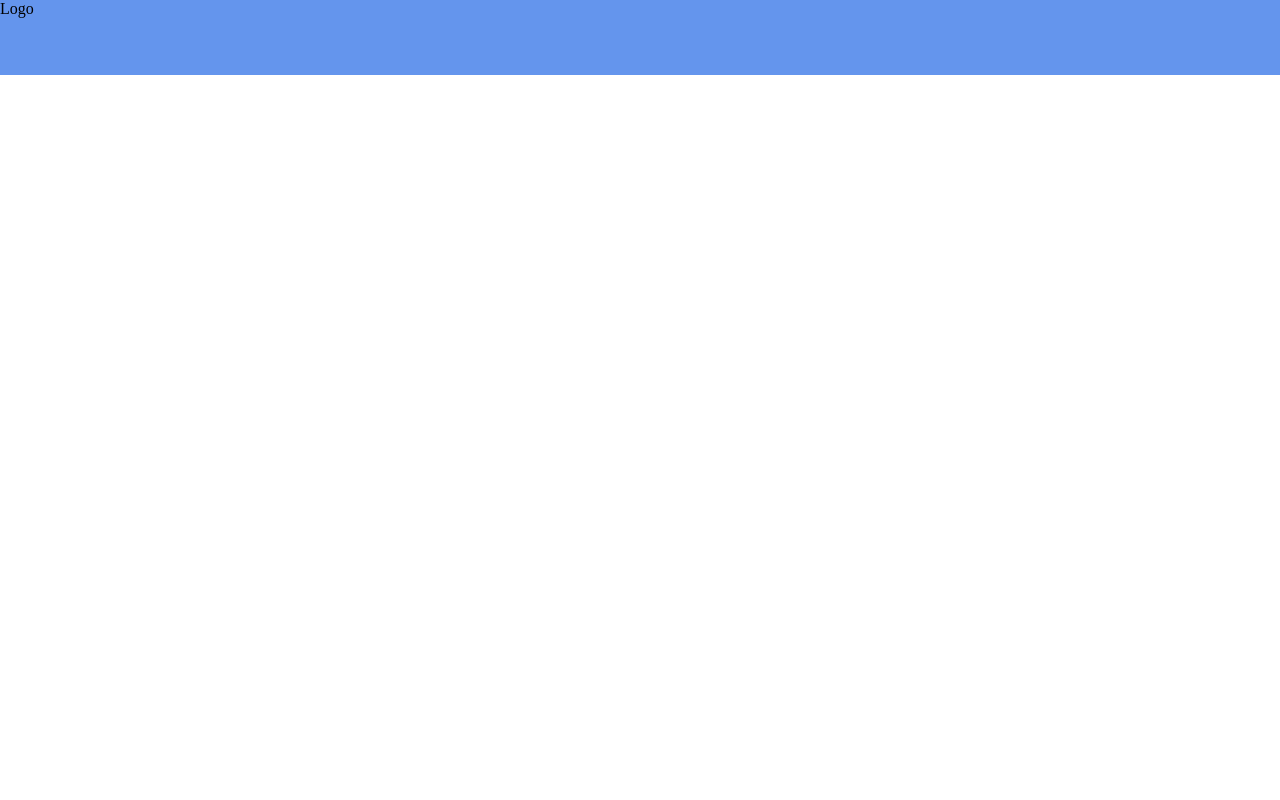
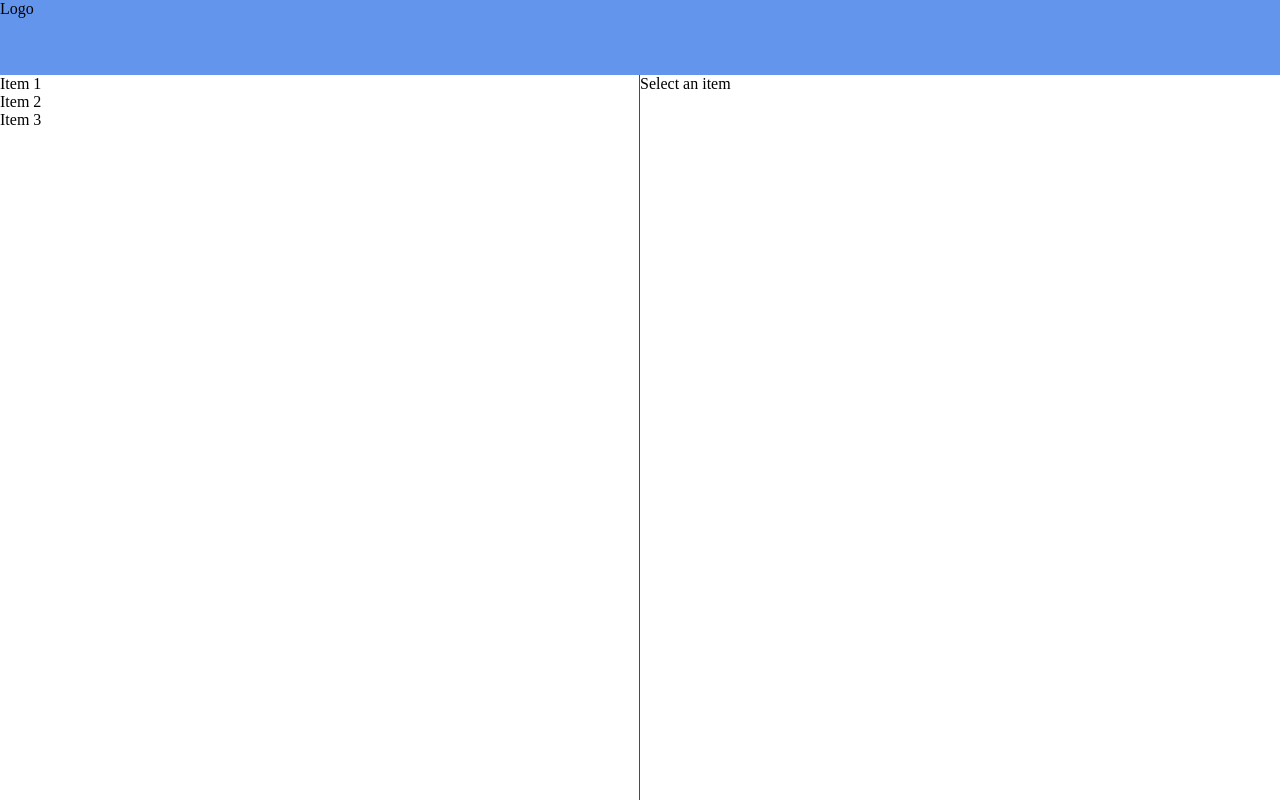
Before and after one commit to russell-michael/rm-todo, a website: page public/index.html in a window 1280 px wide. Drawn offline with nearby package versions, Linux system fonts and the light colour scheme; some packages are replaced by stand-ins of ours.

Commit message:
Created todo list and detail directive basics

```diff
--- a/public/app.js
+++ b/public/app.js
@@ -5,7 +5,7 @@ angular.module('app', ['ui.router'])
   $stateProvider
 
   .state('list', {
-    url: '/list',
+    url: '/',
     templateUrl: 'list/list.html'
 
   })
--- a/public/directives/mainHeader/mainHeaderDirective.js
+++ b/public/directives/mainHeader/mainHeaderDirective.js
@@ -1,6 +1,7 @@
 angular.module('app').directive('mainHeader', function() {
 
     return {
-        templateUrl: './directives/mainHeader/mainHeaderTemplate.html'
+        templateUrl: './directives/mainHeader/mainHeaderTemplate.html',
+        replace: true
     }
 });
--- /dev/null
+++ b/public/directives/todoDetail/todoDetailDirective.js
@@ -0,0 +1,12 @@
+angular.module('app').directive('todoDetail', function() {
+
+    return {
+        templateUrl: './directives/todoDetail/todoDetailTemplate.html',
+        controller: function($scope) {
+
+        },
+        scope: {
+
+        }
+    }
+});
--- /dev/null
+++ b/public/directives/todoDetail/todoDetailTemplate.html
@@ -0,0 +1,3 @@
+<div>
+    Select an item
+</div>
--- /dev/null
+++ b/public/directives/todoList/todoListDirective.js
@@ -0,0 +1,12 @@
+angular.module('app').directive('todoList', function() {
+
+    return {
+        templateUrl: './directives/todoList/todoListTemplate.html',
+        controller: function($scope) {
+
+        },
+        scope: {
+
+        }
+    }
+});
--- /dev/null
+++ b/public/directives/todoList/todoListTemplate.html
@@ -0,0 +1,11 @@
+<div>
+    <div>
+        Item 1
+    </div>
+    <div>
+        Item 2
+    </div>
+    <div>
+        Item 3
+    </div>
+</div>
--- a/public/globalStyles/mainStyles.css
+++ b/public/globalStyles/mainStyles.css
@@ -5,4 +5,6 @@
 html, body {
     margin: 0;
     padding: 0;
+    height: 100%;
+    width: 100%;
 }
--- a/public/index.html
+++ b/public/index.html
@@ -7,6 +7,7 @@
     <meta http-equiv="X-UA-Compatible" content="ie=edge">
     <title>Todo</title>
     <link rel="stylesheet" href="./globalStyles/mainStyles.css">
+    <link rel="stylesheet" href="./list/list.css">
     <link rel="stylesheet" href="./directives/mainHeader/mainHeaderStyles.css">
 </head>
 <body>
@@ -21,5 +22,7 @@
 <script src="./services/listService.js"></script>
 <script src="./list/listController.js"></script>
 <script src="./directives/mainHeader/mainHeaderDirective.js"></script>
+<script src="./directives/todoList/todoListDirective.js"></script>
+<script src="./directives/todoDetail/todoDetailDirective.js"></script>
 </body>
 </html>
--- a/public/list/list.css
+++ b/public/list/list.css
@@ -0,0 +1,19 @@
+.todo-wrapper {
+    display: flex;
+    height: calc(100vh - 75px);
+}
+
+.leftSection,
+.rightSection {
+    width: 50%;
+    height: 100%;
+}
+
+
+.leftSection {
+    border-right: solid 1px red;
+}
+
+.rightSection {
+
+}
--- a/public/list/list.html
+++ b/public/list/list.html
@@ -1,4 +1,8 @@
-<div>
-
-  List View
+<div class="todo-wrapper">
+  <div class="leftSection">
+    <todo-list></todo-list>
+  </div>
+  <div class="rightSection">
+    <todo-detail></todo-detail>
+  </div>
 </div>
```
